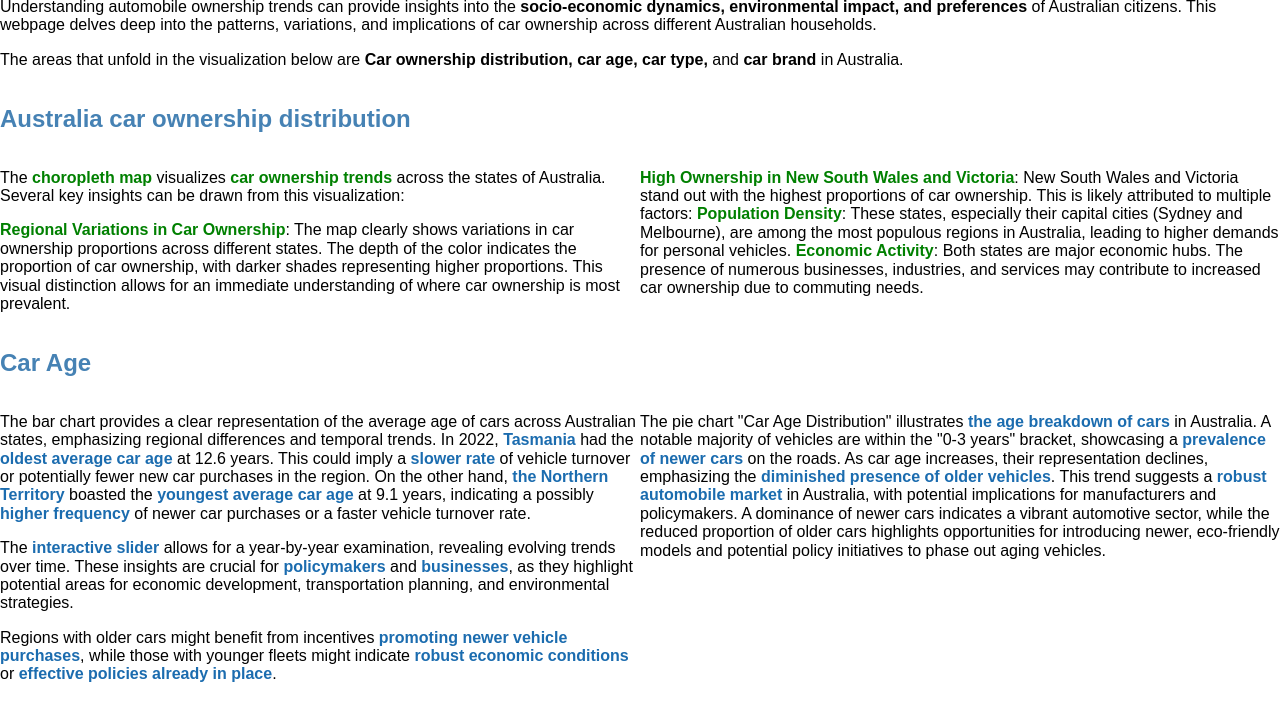
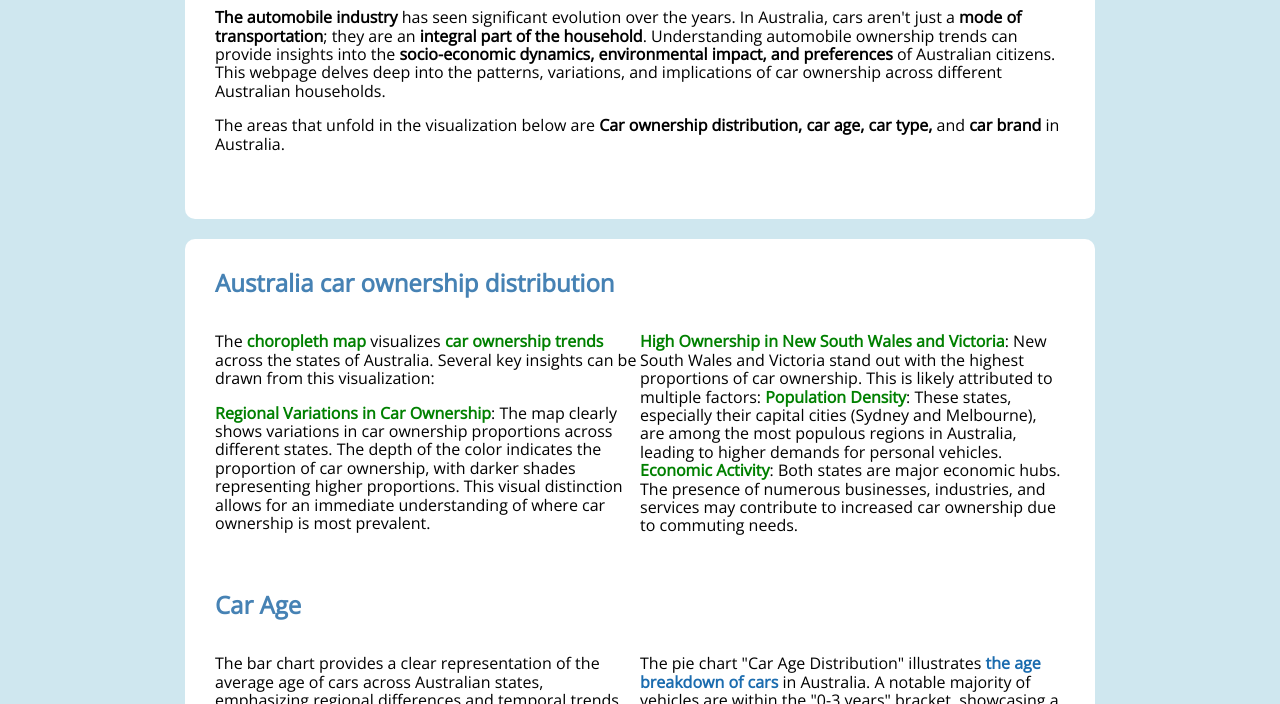
Before and after one commit to HaoweiAn/3179, a plain HTML site: page Assignment2/index.html in a window 1280 px wide. Shown: the part 116-820 px from the top of the page. Drawn offline with nearby package versions, Linux system fonts and the light colour scheme; a script that the page names is missing.

Commit message:
Add files via upload

```diff
--- a/Assignment2/css/styles.css
+++ b/Assignment2/css/styles.css
@@ -1,8 +1,48 @@
-#choropleth_map {
-	top:100px;
-	bottom: 100px;
-	left: 100px;
-	right: 100px;
-	/*height: 1000px;
-	width: 800px;*/
+body *{
+    font-family: 'Open Sans', sans-serif;
 }
+
+h1 {
+    font-weight: 900;
+}
+
+body {
+    background-color: rgb(207, 231, 239);
+}
+
+.page {
+    width: 850px;
+    background-color: white;
+    margin: auto;
+    padding: 30px;
+    padding-top: 30px;
+    padding-bottom: 10px;
+    margin-top: 20px;
+    border-radius: 10px;
+}
+
+
+.vis-container {
+    width: 100%;
+}
+
+.description h2,
+h1 {
+    margin-top: 0px;
+}
+
+.description-right {
+    padding-left: 20px;
+}
+
+.description-left {
+    padding-right: 20px;
+}
+
+.pure-g {
+    margin-bottom: 40px;
+}
+
+.small-font {
+    font-size: 14px;
+}
```
